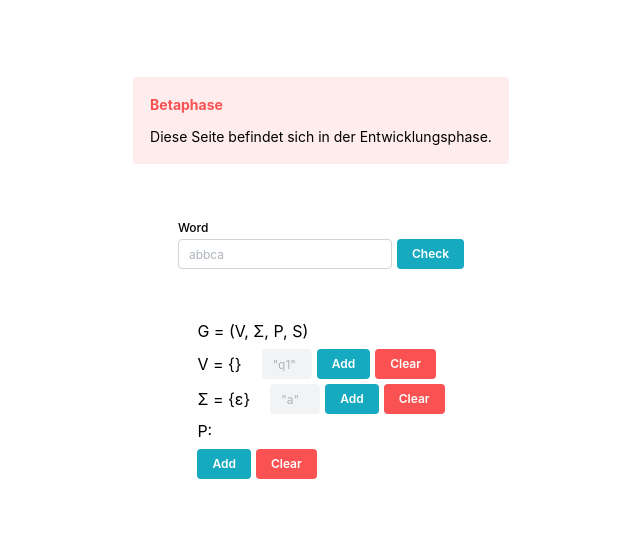
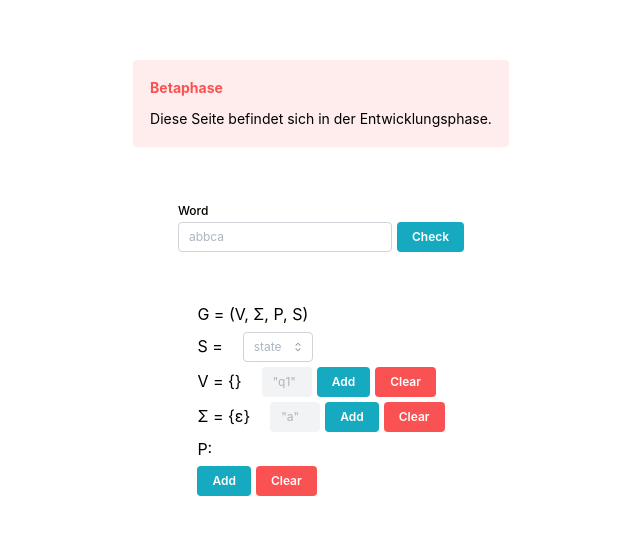
Before and after one commit to nilsmcz/deaSimulator, a React (Create React App) app: page / in a window 1280 px wide. Shown: the part 122-656 px from the top of the page, without its empty margins (319-959 px from the left). Built offline with nearby package versions, Linux system fonts and the light colour scheme.

Commit message:
add start State

```diff
--- a/src/DeaScreen.jsx
+++ b/src/DeaScreen.jsx
@@ -14,6 +14,7 @@ export default function DeaScreen() {
 
     const [states, setStates] = useState([]); //State array
     const [statesInput, setStatesInput] = useState(""); //String
+    const [startState, setStartState] = useState(""); //String
 
     const [transitions, setTransitions] = useState({});
 
@@ -37,6 +38,8 @@ export default function DeaScreen() {
 
         setStates([...states, stateName]);
         setStatesInput("");
+
+        if(startState == "") setStartState(stateName);
     }
 
     function clearAlphabet() {
@@ -120,6 +123,11 @@ export default function DeaScreen() {
                 <Text size="md">G = (V, &Sigma;, P, S)</Text>
 
                 <div style={{display:"flex", flexDirection:"row", justifyContent:"start", alignItems:"center", gap:"20px"}}>
+                    <Text size="md">S = </Text>
+                    <div style={{width:"70px"}}><Select size="xs" placeholder="state" data={states} value={startState} onChange={setStartState}/></div>
+                </div>
+
+                <div style={{display:"flex", flexDirection:"row", justifyContent:"start", alignItems:"center", gap:"20px"}}>
                     <Text size="md">V = {`{${states.join(', ')}}`}</Text>
                     <div style={{display:"flex", flexDirection:"row", gap:"5px"}}>
                         <div style={{width:"50px"}}><TextInput size="xs" variant="filled" placeholder='"q1"' value={statesInput} onChange={(event) => setStatesInput(event.currentTarget.value)}/></div>
```
